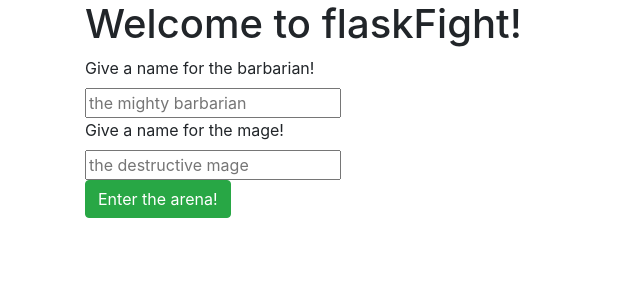
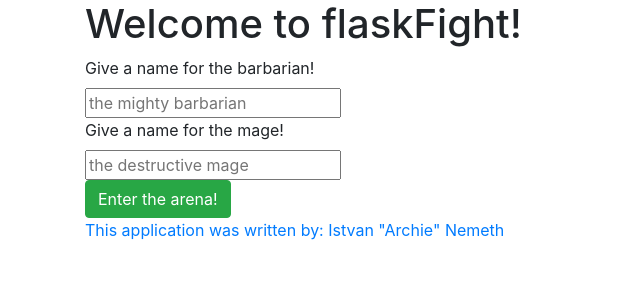
Before and after one commit to archiezgg/flaskFight, a Flask app: page / in a window 1280 px wide. Shown: the top 300 px of the page, without its empty margins (0-640 px from the left). Run offline with Flask 2, Linux system fonts and the light colour scheme; some libraries are stand-ins or nearby versions.

Commit message:
feat(index): add credentials to index.html

```diff
--- a/templates/index.html
+++ b/templates/index.html
@@ -9,4 +9,5 @@
     <input name="mage_name" placeholder="the destructive mage"><br>
     <button class="btn btn-success">Enter the arena!</button>
   </form>
+  <p><a href="https://github.com/IstvanN/flaskFight">This application was written by: Istvan "Archie" Nemeth</a></p>
 {% endblock %}
```
